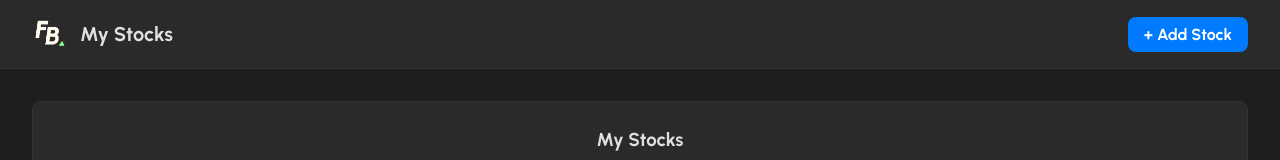
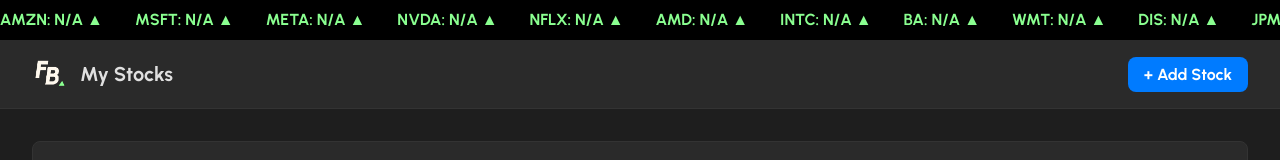
Before and after one commit to LivingJW30/Finance-Bros, a React (Vite) app in the folder frontend/: page /home in a window 1280 px wide. Shown: the top 160 px of the page. Built offline with nearby package versions, Linux system fonts and the light colour scheme; no server answers.

Commit message:
Integrated Ticker Bar

```diff
--- a/frontend/src/components/UserHome.tsx
+++ b/frontend/src/components/UserHome.tsx
@@ -3,25 +3,25 @@
 import MyStockList from '../components/MyStockList';
 import QuotePanel from '../components/QuotePanel';
 import logo from '../assets/logo.png';
+import '../assets/Scroll.css';
 
 function UserHome() {
   const [selectedStock, setSelectedStock] = useState<string | null>(null);
-  const [myStocks, setMyStocks] = useState<string[]>([]); // Dynamically fetched list of favorite stocks
+  const [myStocks, setMyStocks] = useState<string[]>([]);
+  const [trendingStocks, setTrendingStocks] = useState<{ symbol: string; price: string; isUp: boolean }[]>([]);
   const navigate = useNavigate();
   const username = JSON.parse(localStorage.getItem('user_data') || '{}').username || 'guest';
 
-  // Fetch the user's favorite stocks from the backend
+  // Fetch the user's favorite stocks
   const fetchFavorites = async () => {
     try {
       const response = await fetch(`https://mern-lab.ucfknight.site/api/get-favorites?username=${username}`, {
         method: 'GET',
         headers: { 'Content-Type': 'application/json' },
       });
-      console.log("RESPONSE:"+response);
       const result = await response.json();
-      console.log("FAV:"+result.favorites);
       if (!result.error) {
-        setMyStocks(result.favorites); // Extract stock symbols
+        setMyStocks(result.favorites);
       } else {
         console.error('Failed to fetch favorites:', result.error);
       }
@@ -30,9 +30,38 @@
     }
   };
 
-  // Fetch the favorite stocks when the component mounts
+  // Fetch trending stocks
+  const fetchTrendingStocks = async () => {
+    const tickers = [
+      'AAPL', 'TSLA', 'GOOG', 'AMZN', 'MSFT', 'META', 'NVDA', 'NFLX', 'AMD', 'INTC',
+      'BA', 'WMT', 'DIS', 'JPM', 'V', 'MA', 'KO', 'PEP', 'XOM', 'CVX', 'ADBE', 'CRM',
+      'PYPL', 'ORCL', 'CSCO', 'IBM', 'SHOP', 'UBER', 'LYFT'
+    ];
+    const fetchedStocks: { symbol: string; price: string; isUp: boolean }[] = [];
+
+    for (const ticker of tickers) {
+      try {
+        const res = await fetch(`http://localhost:5001/api/ticker-snapshot?ticker=${ticker}`);
+        const data = await res.json();
+        const lastPrice = data?.data?.price?.close;
+        const todaysChange = data?.data?.change?.value ?? 0;
+
+        fetchedStocks.push({
+          symbol: ticker,
+          price: lastPrice ? `$${lastPrice.toFixed(2)}` : 'N/A',
+          isUp: todaysChange >= 0,
+        });
+      } catch (err) {
+        fetchedStocks.push({ symbol: ticker, price: 'N/A', isUp: true });
+      }
+    }
+
+    setTrendingStocks(fetchedStocks);
+  };
+
   useEffect(() => {
     fetchFavorites();
+    fetchTrendingStocks();
   }, []);
 
   return (
@@ -53,6 +82,38 @@
         overflow: 'hidden',
       }}
     >
+      {/* Ticker Bar */}
+      <div
+        style={{
+          backgroundColor: 'black',
+          color: '#e0e0e0',
+          padding: '0.5rem 0',
+          overflow: 'hidden',
+          position: 'relative',
+          whiteSpace: 'nowrap',
+        }}
+      >
+        <div
+          style={{
+            display: 'inline-block',
+            animation: 'scroll 50s linear infinite',
+          }}
+        >
+          {trendingStocks.concat(trendingStocks).map((stock, index) => (
+            <span
+              key={index}
+              style={{
+                marginRight: '2rem',
+                color: stock.isUp ? '#8aff90' : '#f23d4c',
+                fontWeight: 'bold',
+              }}
+            >
+              {stock.symbol}: {stock.price} {stock.isUp ? '▲' : '▼'}
+            </span>
+          ))}
+        </div>
+      </div>
+
       {/* Header */}
       <div
         style={{
@@ -104,14 +165,14 @@
             top: 0,
             left: 0,
             width: '100vw',
-            height: '100vh', // always fit the screen
+            height: '100vh',
             backgroundColor: 'rgba(0, 0, 0, 0.7)',
             display: 'flex',
             justifyContent: 'center',
-            alignItems: 'center', // center vertically
-            overflow: 'auto', // allow scroll if needed
+            alignItems: 'center',
+            overflow: 'auto',
             zIndex: 200,
-            padding: '2rem 0', // space above and below
+            padding: '2rem 0',
           }}
           onClick={() => setSelectedStock(null)}
         >
@@ -122,13 +183,13 @@
               padding: '2rem',
               maxWidth: '800px',
               width: '90%',
-              maxHeight: '90vh', // allow it to grow, but not overflow
-              overflowY: 'auto', // scrolls internally if needed
+              maxHeight: '90vh',
+              overflowY: 'auto',
               position: 'relative',
               display: 'flex',
               flexDirection: 'column',
               alignItems: 'center',
-              justifyContent: 'flex-start', // dont force vertical center
+              justifyContent: 'flex-start',
             }}
             onClick={(e) => e.stopPropagation()}
           >
```
